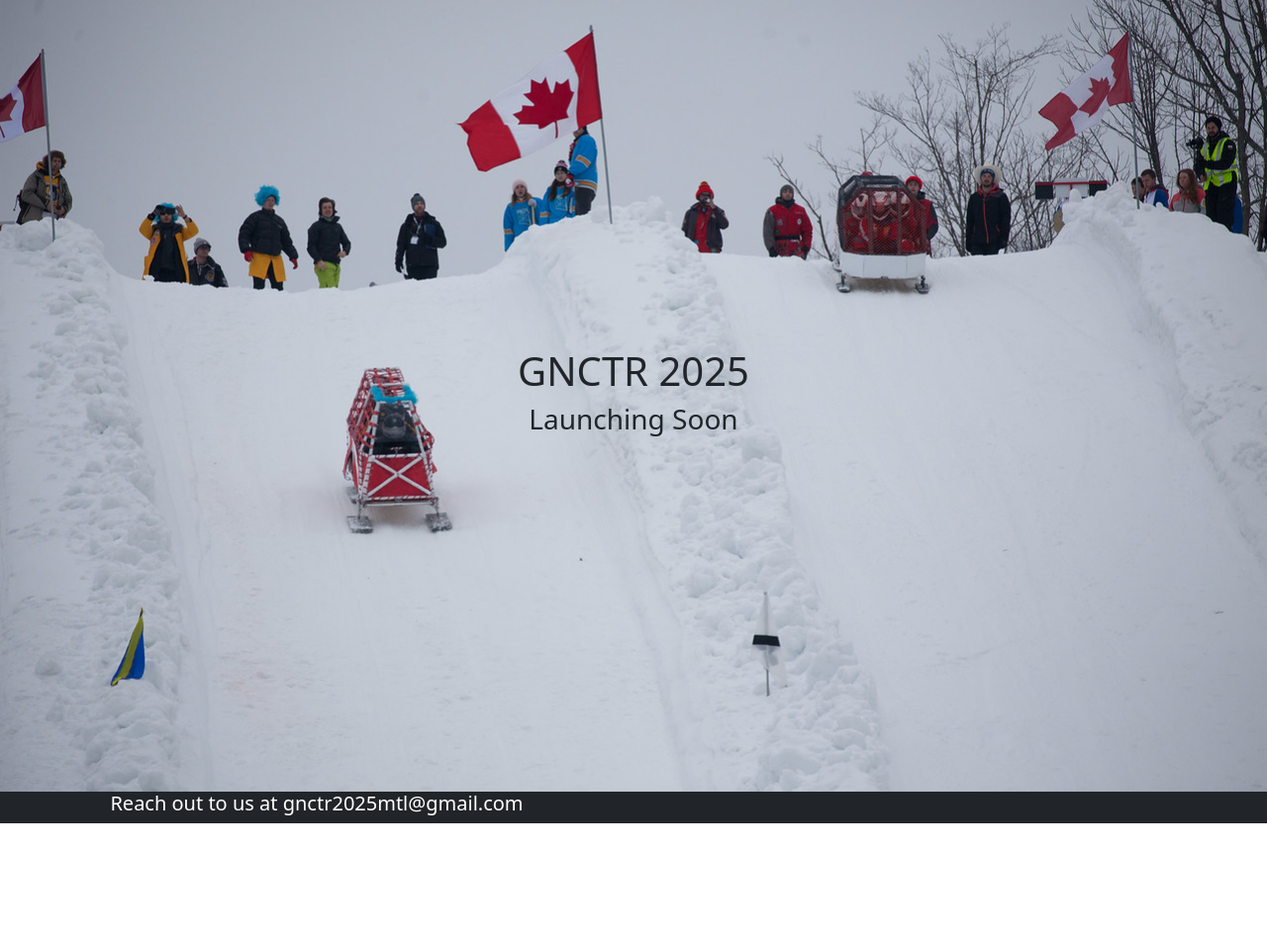
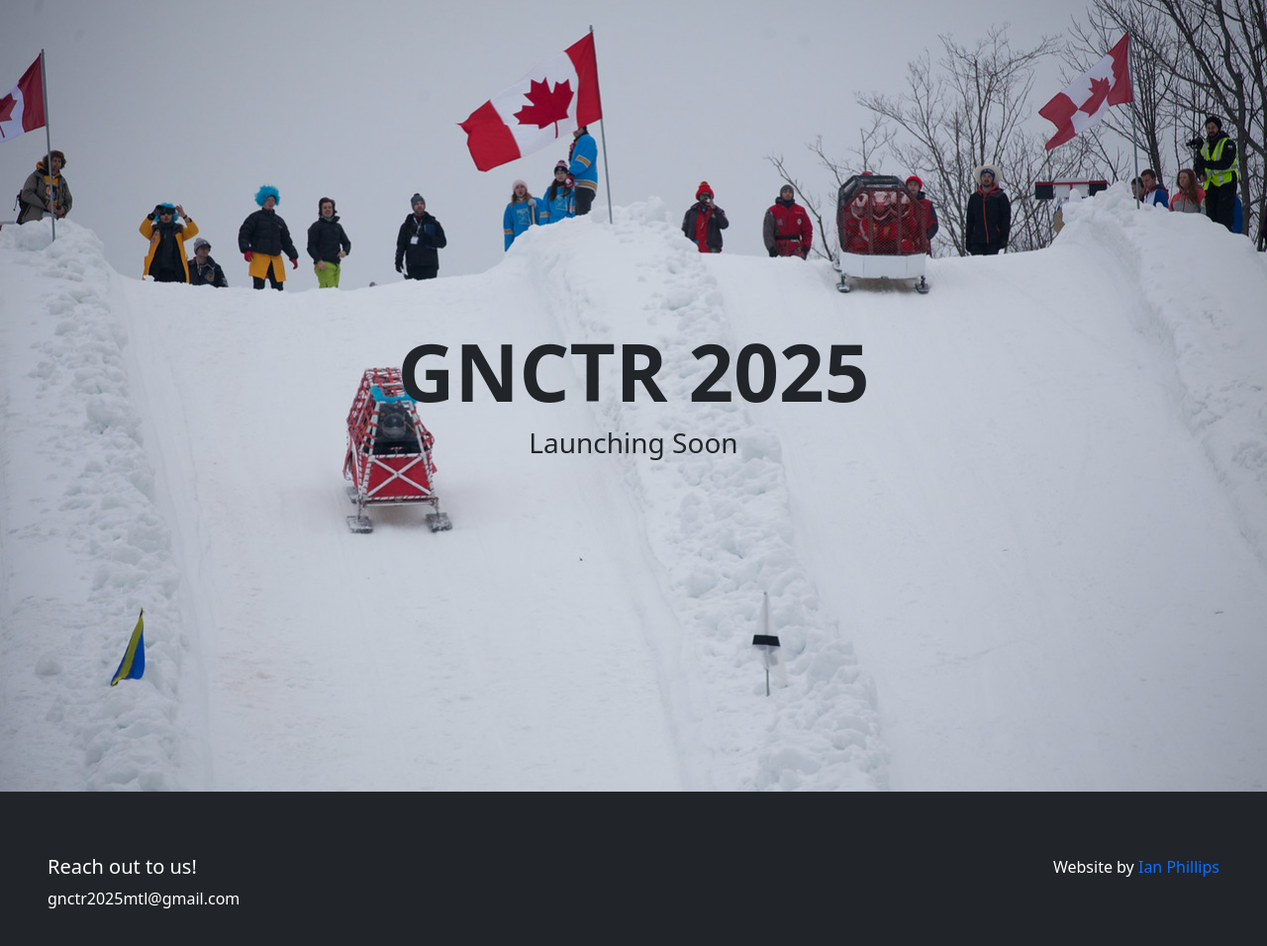
Before and after one commit to gnctr2025/gnctr2025.github.io, a plain HTML site: page index.html in a window 1280 px wide. Shown: the whole page at 99% size. Before the commit the page ends 832 px from the top, so only its background shows below. Drawn offline with nearby package versions, Linux system fonts and the light colour scheme.

Commit message:
beautify text and footer

```diff
--- a/css/styles.css
+++ b/css/styles.css
@@ -17,3 +17,17 @@ html, body {
     text-align: center;
     vertical-align: middle;
 }
+
+.landing-text h1 {
+    font-size: 500%;
+    font-weight: 700;
+}
+
+.subtle-link {
+    text-decoration: none;
+}
+
+footer {
+    width: 100%;
+    padding: 5% 5% 5% 5%
+}
--- a/index.html
+++ b/index.html
@@ -21,12 +21,14 @@
         </div>
     </div>
 
-    <footer class="container-fluid text-center bg-dark text-white">
+    <footer class="container-fluid bg-dark text-white">
         <div class="row">
-            <div class="col-sm-6">
-                <h5>Reach out to us at gnctr2025mtl@gmail.com</h5>
+            <div class="col-sm-6 ps-5">
+                <h5>Reach out to us!</h5>
+                <p>gnctr2025mtl@gmail.com</p>
             </div>
-            <div class="col-sm-6">
+            <div class="col-sm-6 pe-5 text-end">
+                <p>Website by <a class="subtle-link" href="https://github.com/IanjhPhillips">Ian Phillips</a></p>
             </div>
         </div>
     </footer>
```
